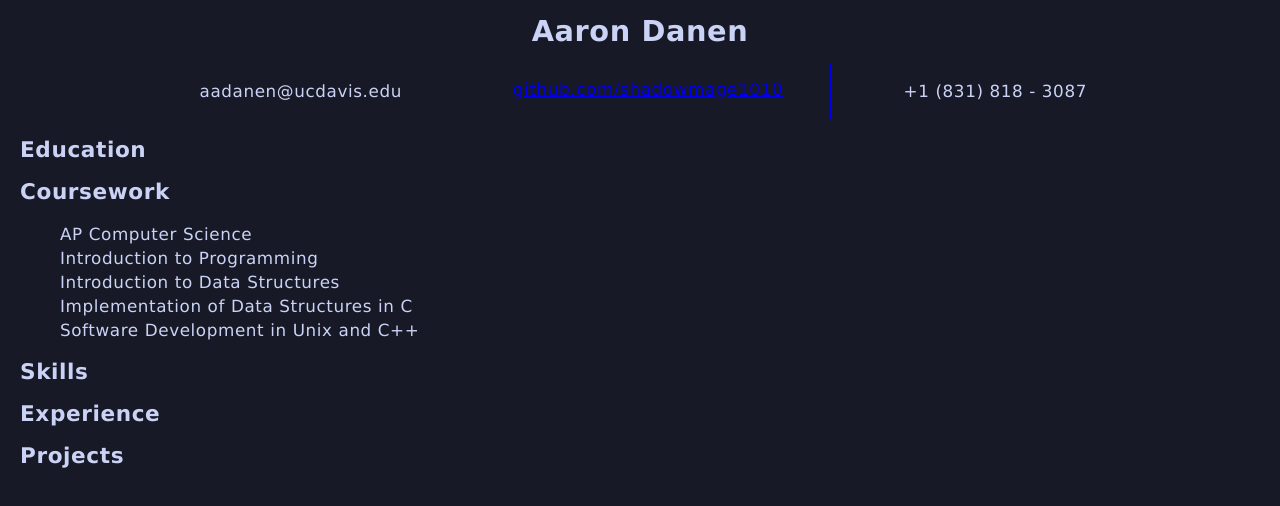
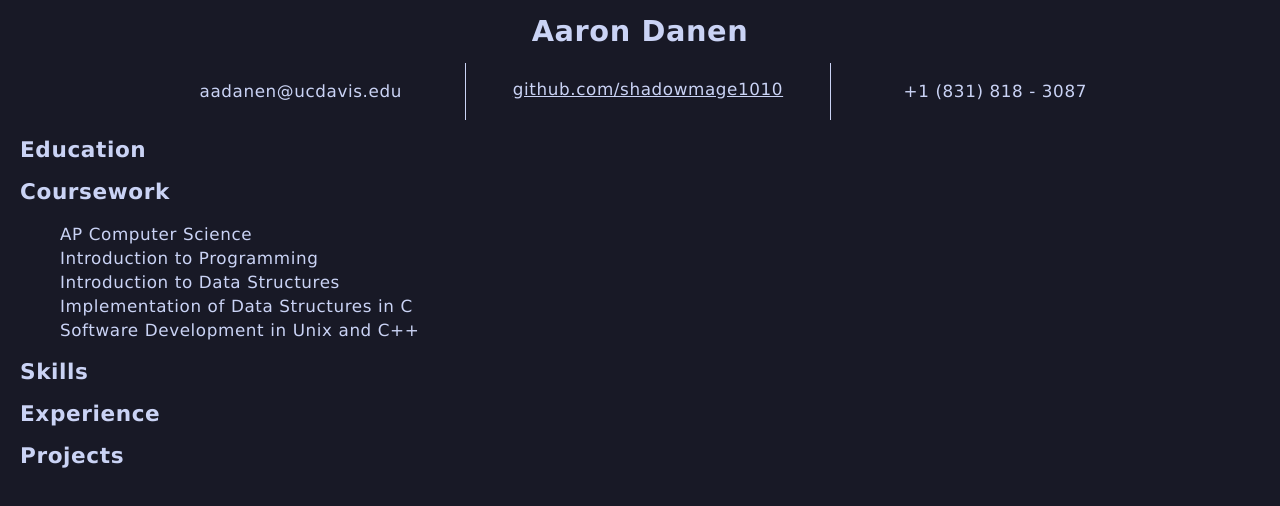
Before and after one commit to aadanen/AaronsWorld_v1, a plain HTML site: page index.html in a window 1280 px wide. Drawn offline with Linux system fonts and the light colour scheme.

Commit message:
color was overridden by browser stylesheet on anchor

```diff
--- a/style.css
+++ b/style.css
@@ -48,6 +48,7 @@ p {
     font-size: 1.4em;
     line-height: 3.16em;
     text-align: center;
+    color: #cad3f5;
 }
 
     #github:visited {
```
